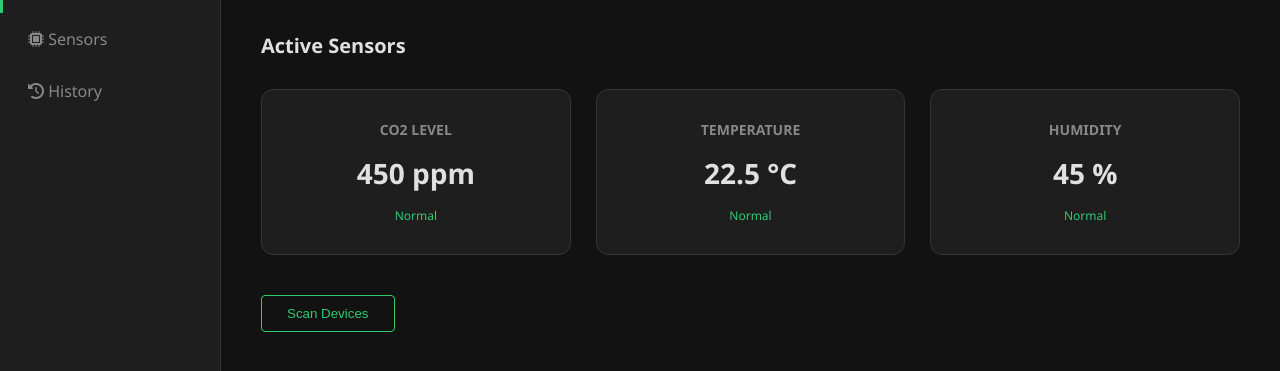
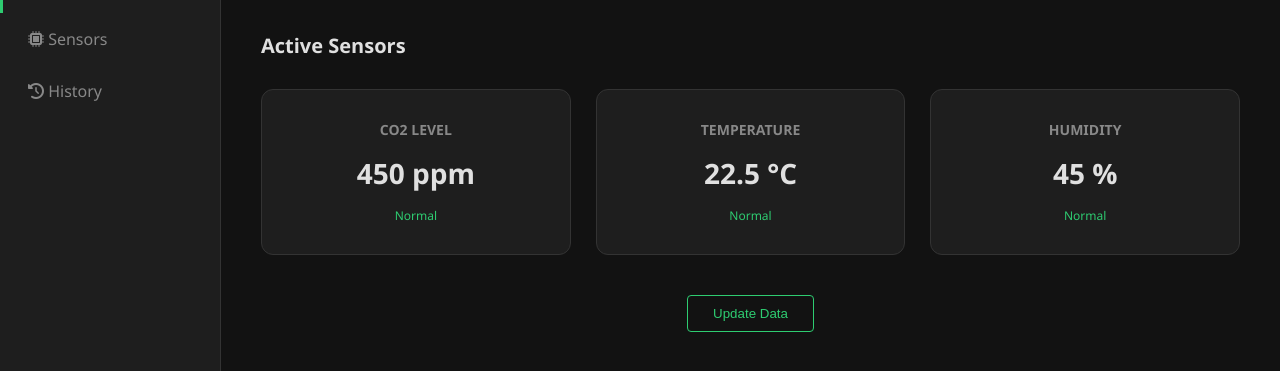
Before and after one commit to fvl1s/Coursework, a plain HTML site: page eco-web/index.html in a window 1280 px wide. Both pictures are taken after a click on the element "Sensors". Shown: the part 69-440 px from the top of the page. Drawn offline with Linux system fonts and the light colour scheme.

Commit message:
rename btton and center it

```diff
--- a/eco-web/css/sensors.css
+++ b/eco-web/css/sensors.css
@@ -4,13 +4,14 @@
 }
 
 #update-btn {
+    display: block;
+    margin: 40px auto 0;
     background-color: transparent;
     color: #2ecc71;
     border: 1px solid #2ecc71;
     padding: 10px 25px;
     border-radius: 4px;
     cursor: pointer;
-    margin-top: 40px;
     transition: 0.3s;
 }
 
--- a/eco-web/index.html
+++ b/eco-web/index.html
@@ -63,7 +63,7 @@
                             <div class="status-indicator">Normal</div>
                         </div>
                     </div>
-                    <button id="update-btn">Scan Devices</button>
+                    <button id="update-btn">Update Data</button>
                 </div>
 
                 <div id="history-page" style="display: none;">
```
